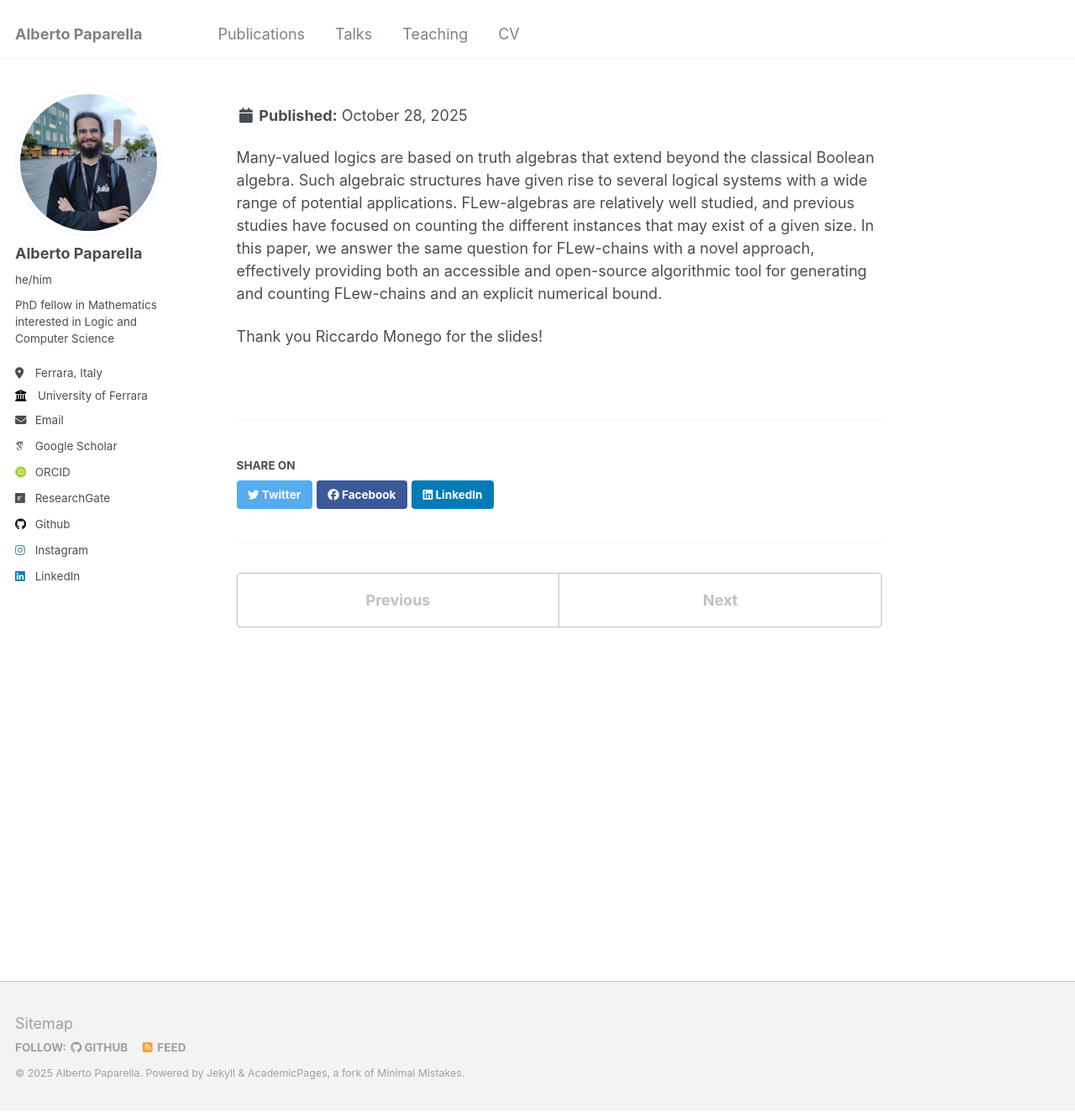
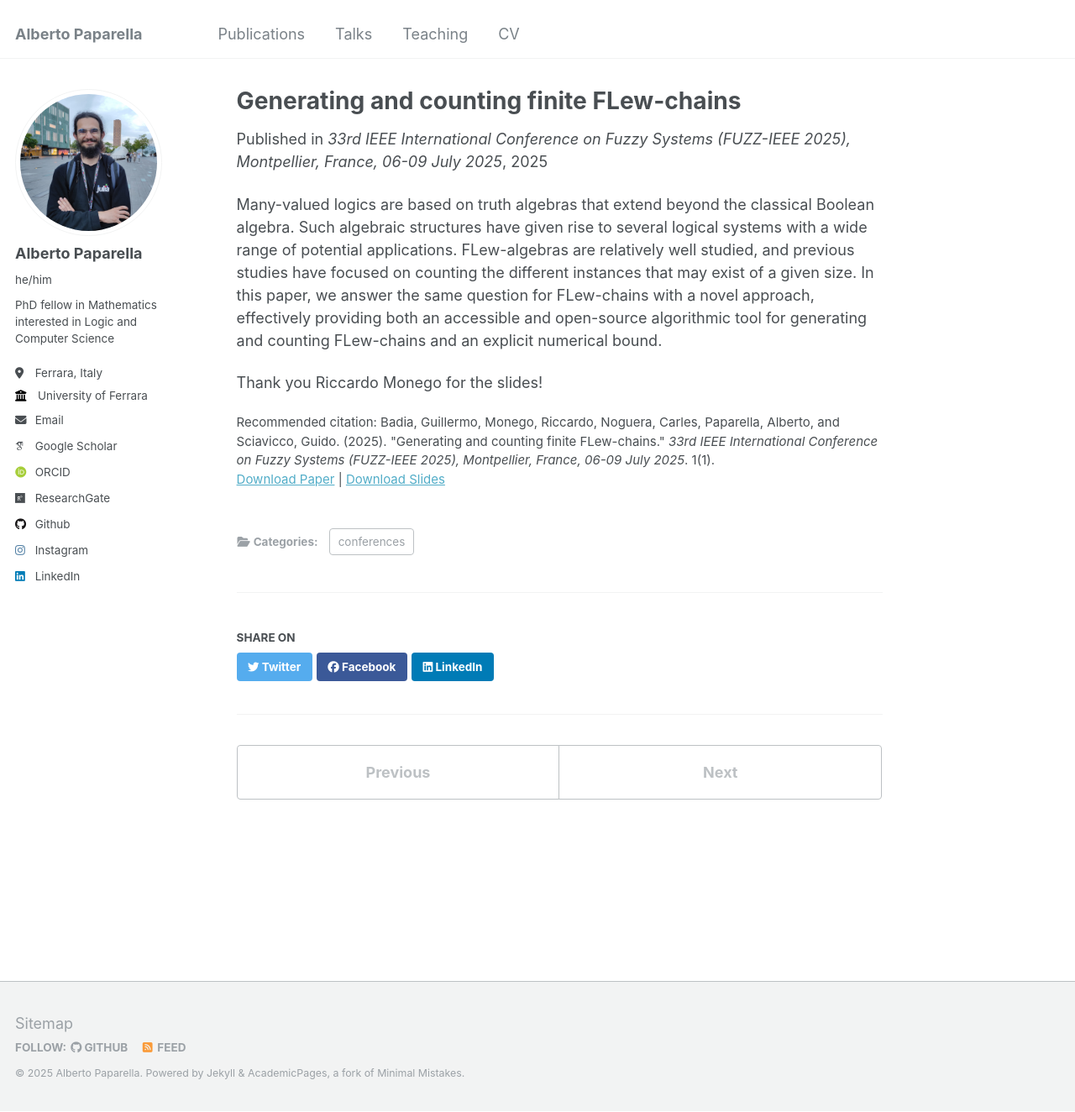
Before and after one commit to alberto-paparella/alberto-paparella.github.io, a Jekyll site: the page built from _publications/2025-07-08-generating-and-counting-finite-flew-chains.md, in a window 1280 px wide and 1324 px high. Shown: the whole window at 84% size. Built offline with Jekyll 4.4.1, drawn with Linux system fonts in a browser that asks for light colours; some web fonts are replaced.

Commit message:
Fixed FUZZ-IEEE25

```diff
--- a/_publications/2025-07-08-generating-and-counting-finite-flew-chains.md
+++ b/_publications/2025-07-08-generating-and-counting-finite-flew-chains.md
@@ -7,8 +7,8 @@
 excerpt: 'In this paper we provide both an accessible and open-source algorithmic tool for generating and counting FLew-chains and an explicit numerical bound.'
 date: 2025-07-08
 venue: '33rd IEEE International Conference on Fuzzy Systems (FUZZ-IEEE 2025), Montpellier, France, 06-09 July 2025'
-slidesurl: 'http://alberto-paparella.github.io/files/FUZZ_IEEE25_presentation.pdf
-paperurl: https://ieeexplore.ieee.org/abstract/document/11152214
+slidesurl: 'http://alberto-paparella.github.io/files/FUZZ_IEEE25_presentation.pdf'
+paperurl: 'https://ieeexplore.ieee.org/abstract/document/11152214'
 citation: 'Badia, Guillermo, Monego, Riccardo, Noguera, Carles, Paparella, Alberto, and Sciavicco, Guido. (2025). &quot;Generating and counting finite FLew-chains.&quot; <i>33rd IEEE International Conference on Fuzzy Systems (FUZZ-IEEE 2025), Montpellier, France, 06-09 July 2025</i>. 1(1).'
 ---
 
```
